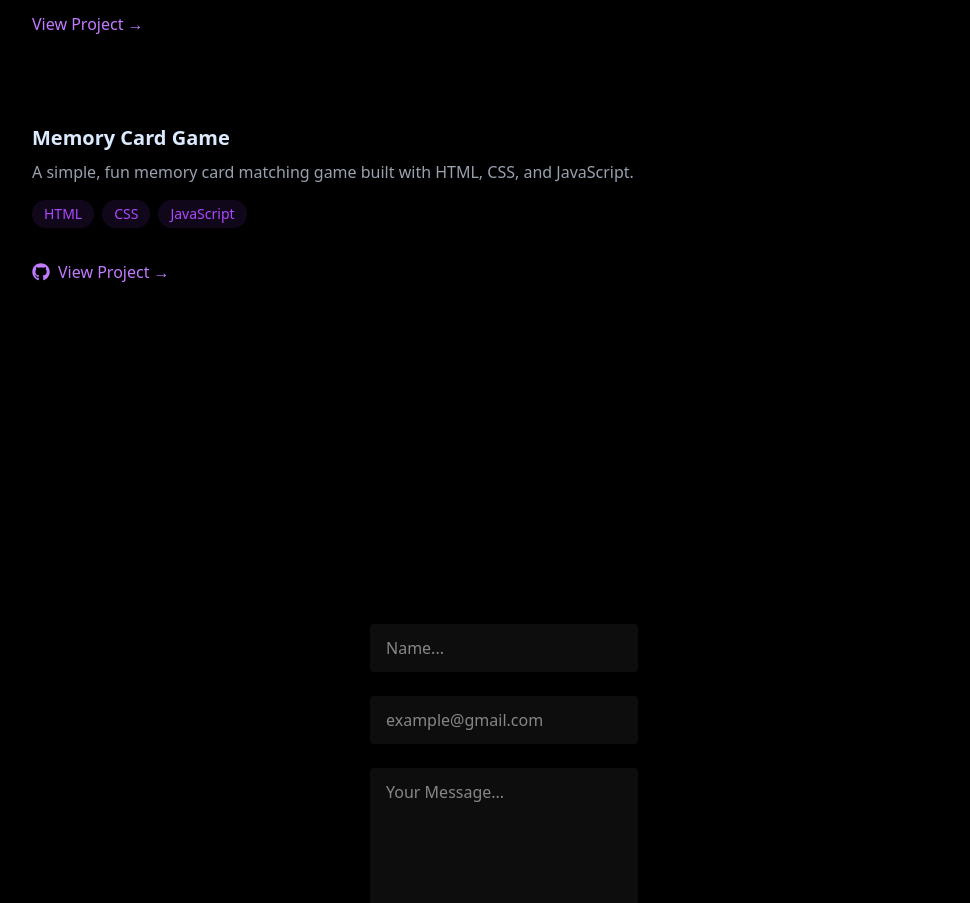
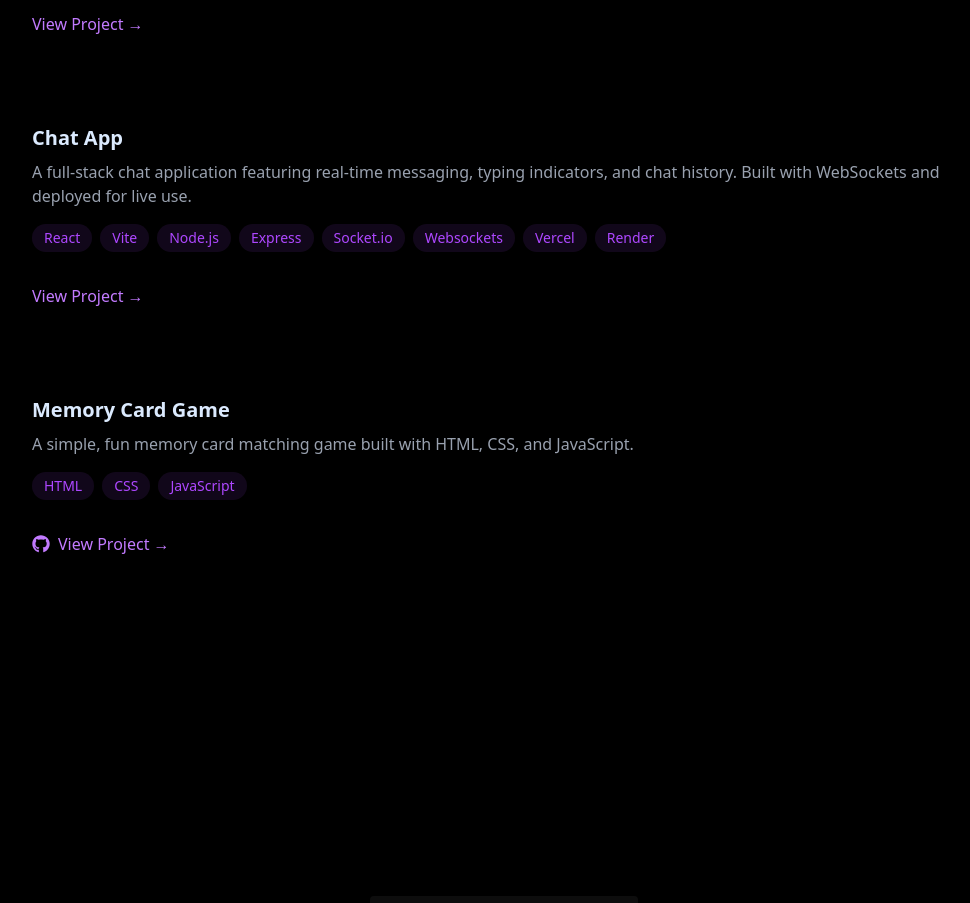
Before and after one commit to xDanielleT/my-portfolio, a React (Vite) app: page / in a window 1280 px wide. Shown: the part 3800-4703 px from the top of the page, without its empty margins (136-1106 px from the left). Built offline with nearby package versions, Linux system fonts and the light colour scheme.

Commit message:
added chat app project

```diff
--- a/src/components/sections/Projects.jsx
+++ b/src/components/sections/Projects.jsx
@@ -275,6 +275,50 @@ export const Projects = () => {
               transition-all
             "
             >
+              <h3 className="text-xl font-bold mb-2">Chat App</h3>
+              <p className="text-gray-400 mb-4">
+              A full-stack chat application featuring real-time messaging, typing indicators, and chat history. Built with WebSockets and deployed for live use.
+              </p>
+              <div className="flex flex-wrap gap-2 mb-4">
+                {[ "React", "Vite", "Node.js", "Express", "Socket.io", "Websockets", "Vercel", "Render" ].map(
+                  (tech) => (
+                    <span
+                      key={tech}
+                      className="
+                      bg-purple-500/10 text-purple-500 py-1 px-3
+                      rounded-full text-sm
+                      transition
+                      hover:bg-purple-500/20 hover:-translate-y-0.5
+                      hover:shadow-[0_0_15px_rgba(147,51,234,0.4)]
+                    "
+                    >
+                      {tech}
+                    </span>
+                  )
+                )}
+              </div>
+              <div className="flex justify-between items-center">
+                <a
+                  href="https://github.com/xDanielleT/chat-app"
+                  target="_blank"
+                  rel="noopener noreferrer"
+                  className="flex items-center gap-2 text-purple-400 hover:text-purple-300 transition-colors my-4"
+                >
+
+                  View Project →
+              </a>
+
+              </div>
+            </div>
+
+            <div
+              className="
+              glass p-6 rounded-xl border border-white/10
+              hover:-translate-y-1 hover:border-purple-500/30
+              hover:shadow-[0_4px_20px_rgba(59,130,246,0.1)]
+              transition-all
+            "
+            >
               <h3 className="text-xl font-bold mb-2">Memory Card Game</h3>
               <p className="text-gray-400 mb-4">
                 A simple, fun memory card matching game built with HTML, CSS, and JavaScript.
```
